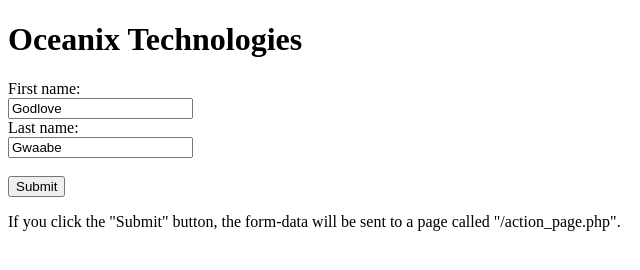
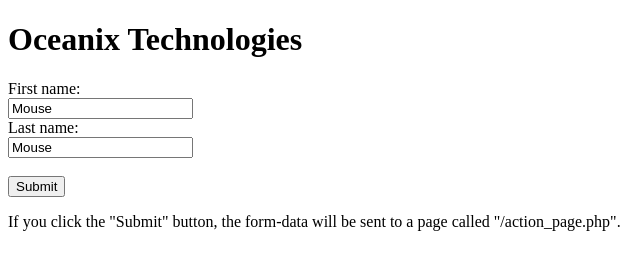
Before and after one commit to godlove10/website-ansble, a plain HTML site: page index.html in a window 1280 px wide. Shown: the full height of the page, 0-640 px from the left. Drawn offline with Linux system fonts and the light colour scheme.

Commit message:
Update index.html

```diff
--- a/index.html
+++ b/index.html
@@ -4,10 +4,10 @@
 <h1>Oceanix Technologies</h1>
 <form action="/action_page.php">
   First name:<br>
-  <input type="text" name="firstname" value="Godlove">
+  <input type="text" name="firstname" value="Mouse">
   <br>
   Last name:<br>
-  <input type="text" name="lastname" value="Gwaabe">
+  <input type="text" name="lastname" value="Mouse">
   <br><br>
   <input type="submit" value="Submit">
 </form>
```
